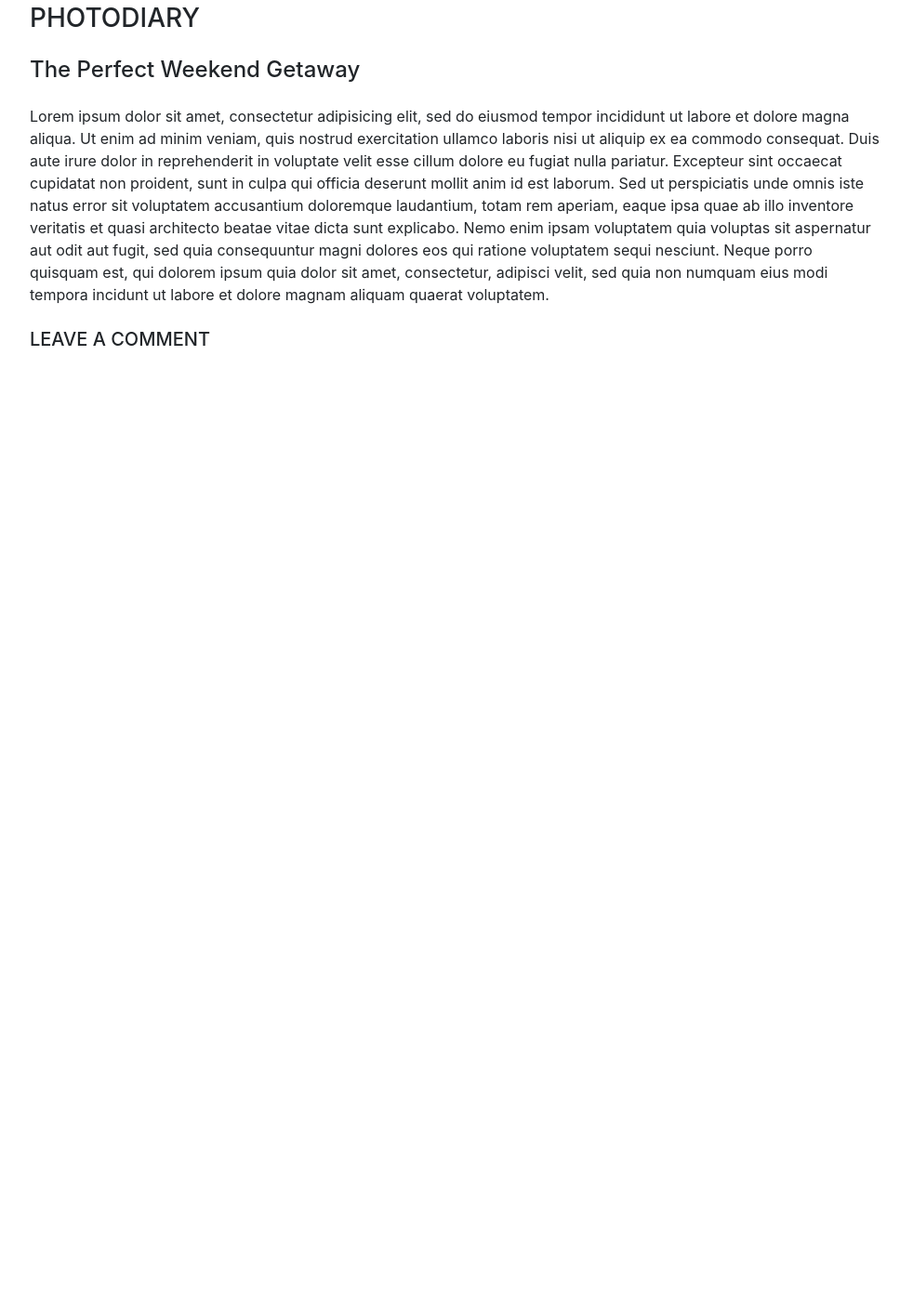
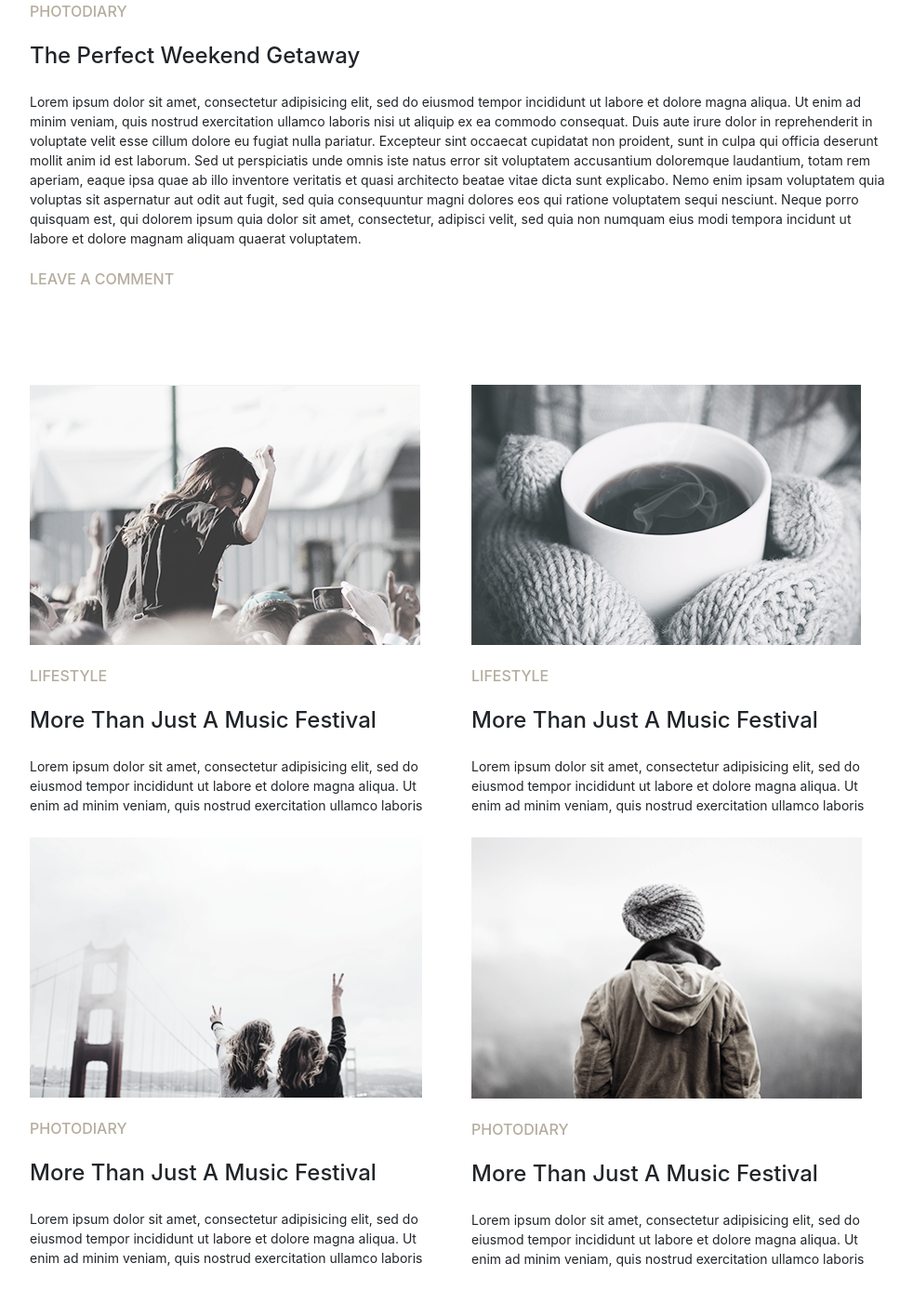
Before and after one commit to shubhamj974/Bootstrap-ssj-L-1, a plain HTML site: page index.html in a window 1280 px wide. Shown: the part 756-2158 px from the top of the page at 93% size, without its empty margins (148-1130 px from the left). Before the commit the page ends 1189 px from the top, so only its background shows below. Drawn offline with nearby package versions, Linux system fonts and the light colour scheme.

Commit message:
work done on photo

```diff
--- a/assets/sass/section/_lifestyle.scss
+++ b/assets/sass/section/_photo.scss
@@ -1,9 +1,10 @@
-.lifestyle-sec{
-    .pri-heading{
+.photo-sec {
+    .pri-heading {
         font-size: 16px;
-        color: $pri-color;
+        color: $sec-color;
     }
-    .para{
+
+    .para {
         font-size: 14px;
     }
 }
--- a/assets/sass/style.scss
+++ b/assets/sass/style.scss
@@ -1,6 +1,8 @@
+
 
 @import './abstract/var';
 @import './abstract/mixins';
 
 @import './component/navbar';
-@import './section/lifestyle'
+@import './section/lifestyle';
+@import './section/photo';
--- a/index.html
+++ b/index.html
@@ -61,6 +61,36 @@
             </div>
         </div>
     </section>
+    <section class="photo-sec py-5">
+        <div class="container">
+            <div class="row">
+                <div class="col-md-5 offset-md-1">
+                    <img class="img-fluid" src="./assets/images/lifestyle-1.png" alt="">
+                    <h3 class="pri-heading text-uppercase mt-4">lifestyle</h3>
+                    <h4 class="sec-heading text-capitalize my-4">more than just a music festival</h4>
+                    <p class="para my-4">Lorem ipsum dolor sit amet, consectetur adipisicing elit, sed do eiusmod tempor incididunt ut labore et dolore magna aliqua. Ut enim ad minim veniam, quis nostrud exercitation ullamco laboris</p>
+                </div>
+                <div class="col-md-5">
+                    <img class="img-fluid" src="./assets/images/lifestyle-2.png" alt="">
+                    <h3 class="pri-heading text-uppercase mt-4">lifestyle</h3>
+                    <h4 class="sec-heading text-capitalize my-4">more than just a music festival</h4>
+                    <p class="para my-4">Lorem ipsum dolor sit amet, consectetur adipisicing elit, sed do eiusmod tempor incididunt ut labore et dolore magna aliqua. Ut enim ad minim veniam, quis nostrud exercitation ullamco laboris</p>
+                </div>
+                <div class="col-md-5 offset-md-1">
+                    <img class="img-fluid" src="./assets/images/photodiary-1.png" alt="">
+                    <h3 class="pri-heading text-uppercase mt-4">photodiary</h3>
+                    <h4 class="sec-heading text-capitalize my-4">more than just a music festival</h4>
+                    <p class="para my-4">Lorem ipsum dolor sit amet, consectetur adipisicing elit, sed do eiusmod tempor incididunt ut labore et dolore magna aliqua. Ut enim ad minim veniam, quis nostrud exercitation ullamco laboris</p>
+                </div>
+                <div class="col-md-5">
+                    <img class="img-fluid" src="./assets/images/photodiary-2.png" alt="">
+                    <h3 class="pri-heading text-uppercase mt-4">photodiary</h3>
+                    <h4 class="sec-heading text-capitalize my-4">more than just a music festival</h4>
+                    <p class="para my-4">Lorem ipsum dolor sit amet, consectetur adipisicing elit, sed do eiusmod tempor incididunt ut labore et dolore magna aliqua. Ut enim ad minim veniam, quis nostrud exercitation ullamco laboris</p>
+                </div>
+            </div>
+        </div>
+    </section>
 
 
     <script src="https://cdn.jsdelivr.net/npm/jquery@3.5.1/dist/jquery.slim.min.js"
```
Also changed, not shown: assets/css/style.css.
